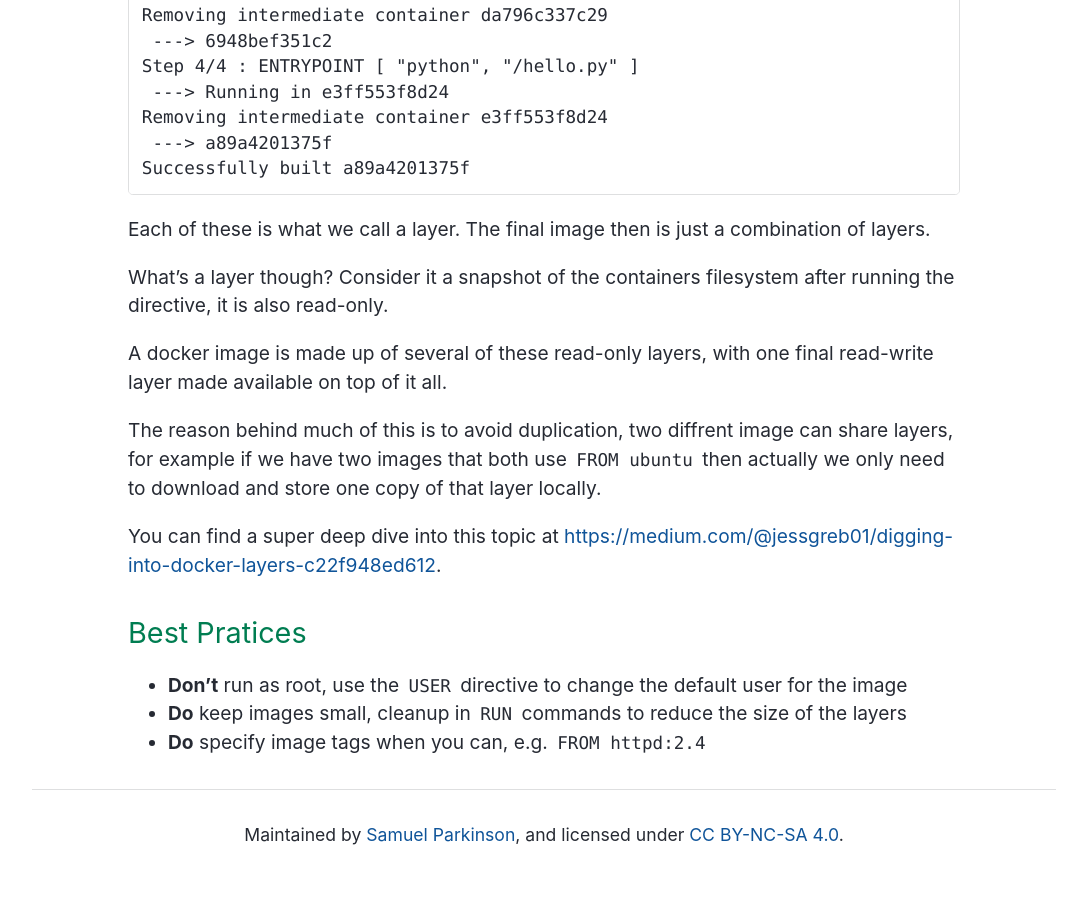
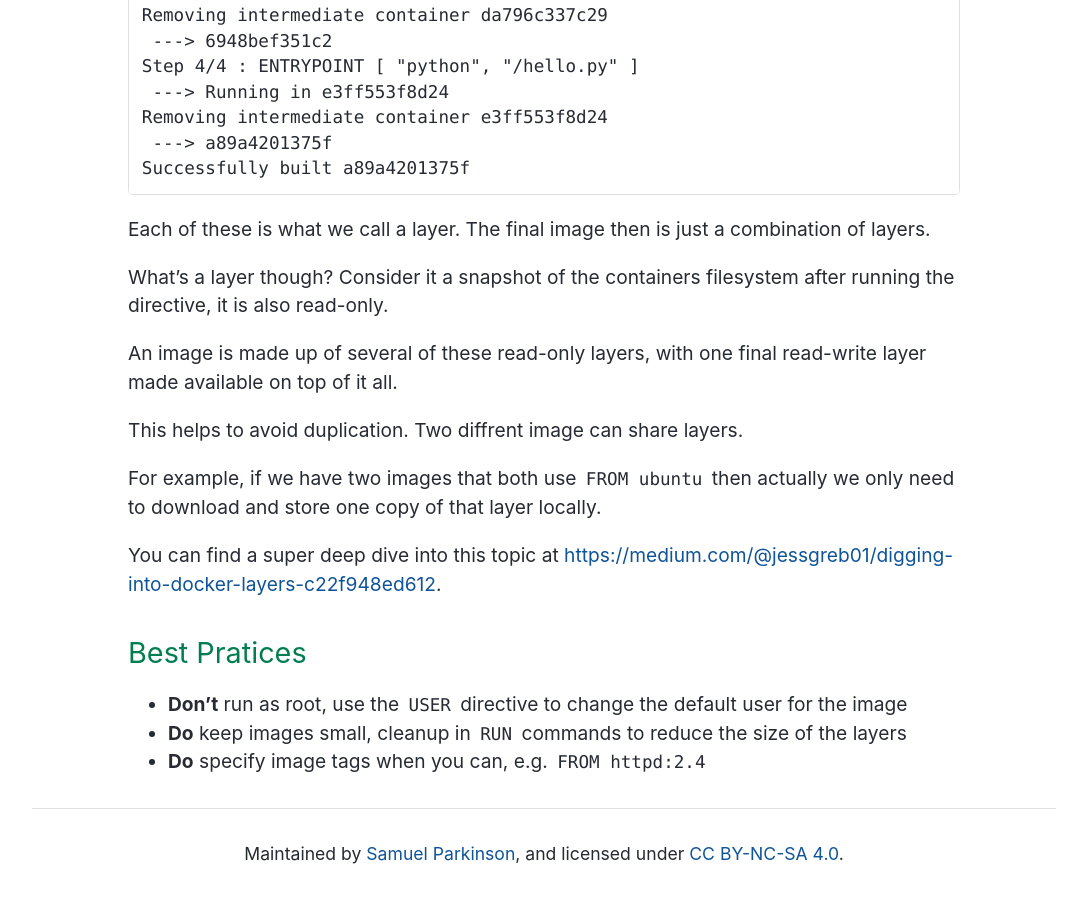
Before and after one commit to sjparkinson/uncomplicated.systems, a Jekyll site: the page built from _posts/2018-06-05-docker-0110-dockerfiles-and-volumes.md, in a window 1280 px wide and 900 px high, scrolled down 6289 px. Shown: the whole window, without its empty margins (96-1183 px from the left). Built offline with Jekyll 4.4.1, drawn with Linux system fonts in a browser that asks for light colours.

Commit message:
Update 2018-06-05-docker-0110-dockerfiles-and-volumes.md

```diff
--- a/_posts/2018-06-05-docker-0110-dockerfiles-and-volumes.md
+++ b/_posts/2018-06-05-docker-0110-dockerfiles-and-volumes.md
@@ -198,9 +198,11 @@ Each of these is what we call a layer. The final image then is just a combinatio
 
 What's a layer though? Consider it a snapshot of the containers filesystem after running the directive, it is also read-only.
 
-A docker image is made up of several of these read-only layers, with one final read-write layer made available on top of it all.
+An image is made up of several of these read-only layers, with one final read-write layer made available on top of it all.
 
-The reason behind much of this is to avoid duplication, two diffrent image can share layers, for example if we have two images that both use `FROM ubuntu` then actually we only need to download and store one copy of that layer locally.
+This helps to avoid duplication. Two diffrent image can share layers.
+
+For example, if we have two images that both use `FROM ubuntu` then actually we only need to download and store one copy of that layer locally.
 
 You can find a super deep dive into this topic at <https://medium.com/@jessgreb01/digging-into-docker-layers-c22f948ed612>.
 
```
